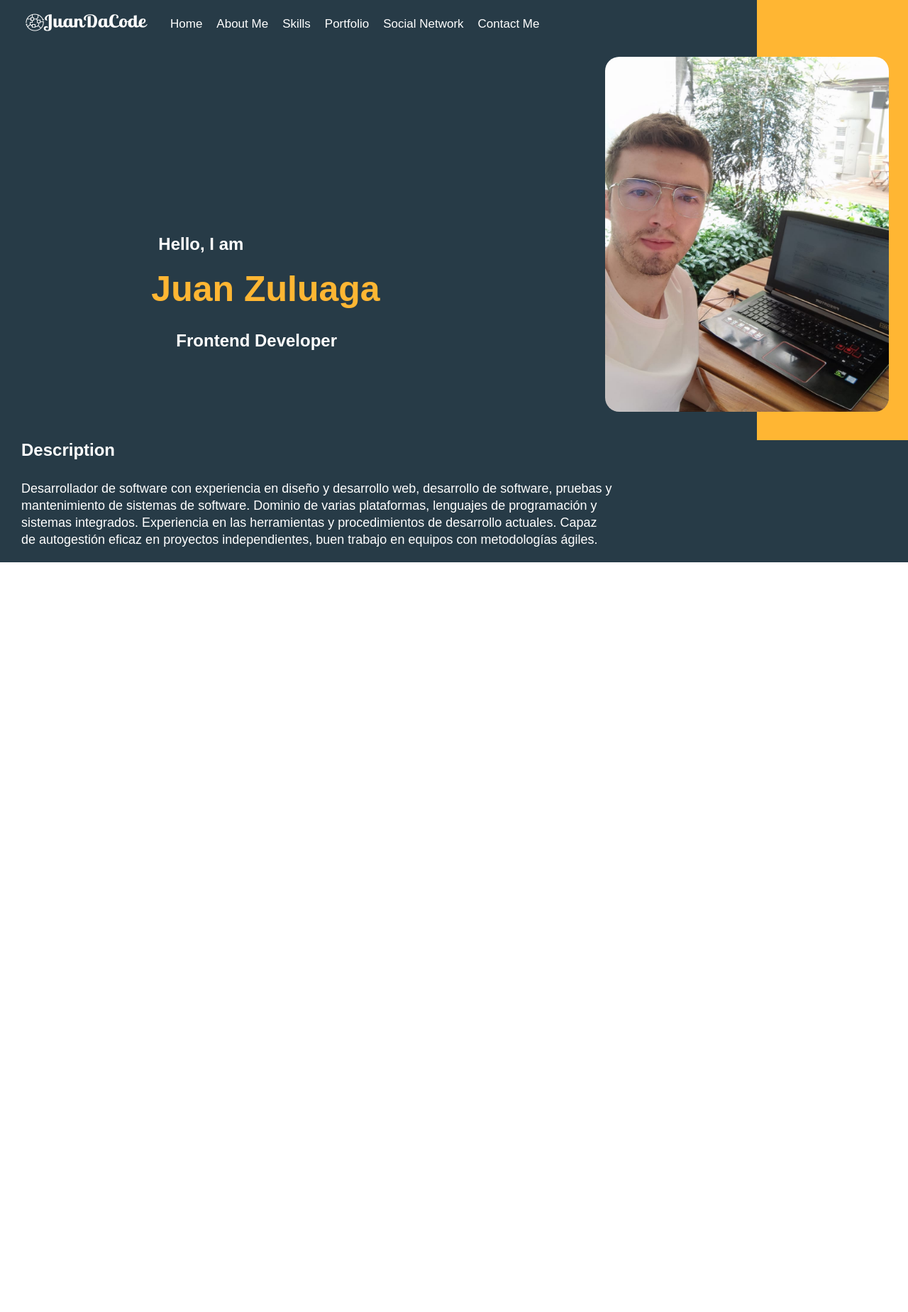
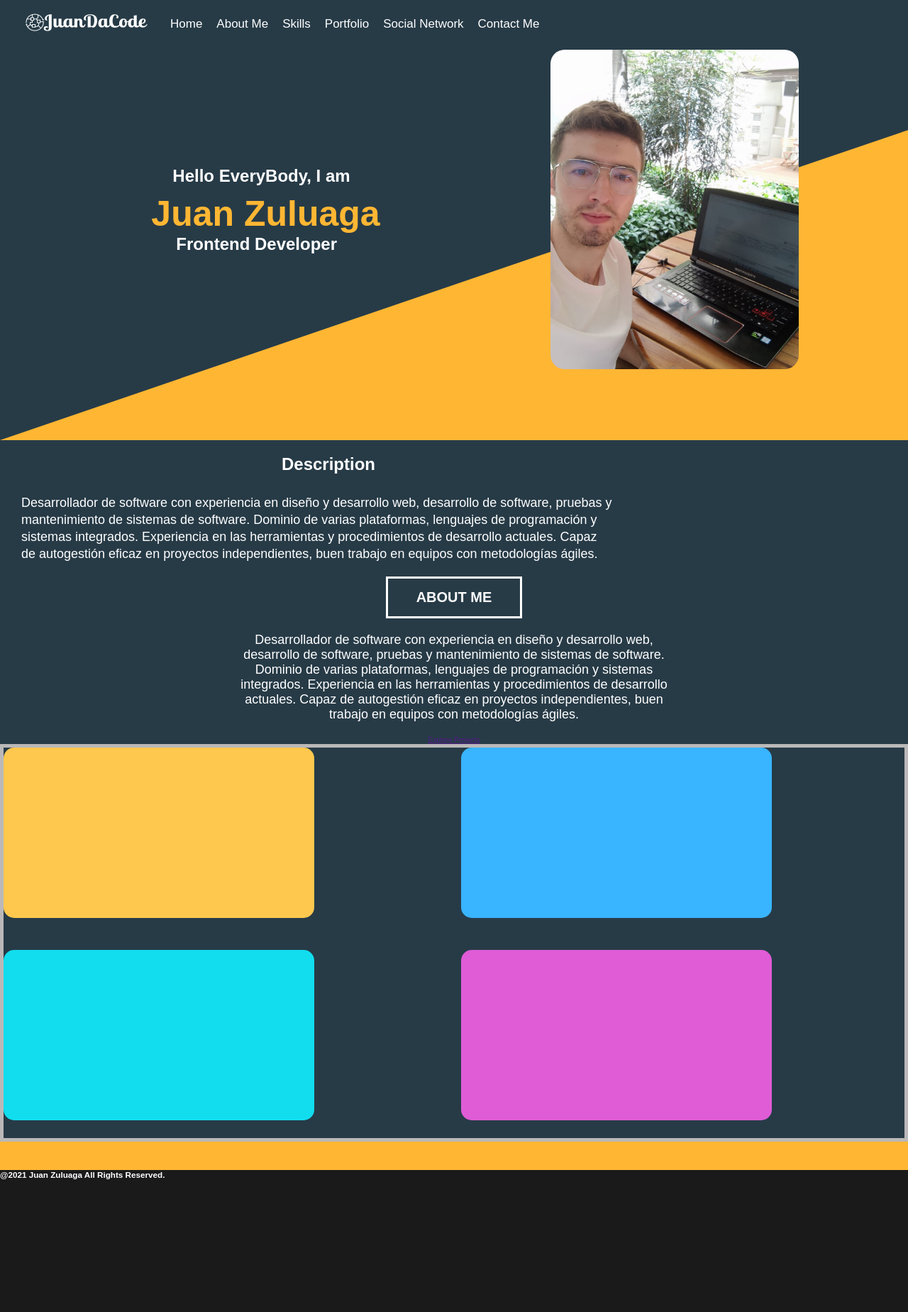
Before and after one commit to juandaCode/Portfolio, a plain HTML site: page index.html in a window 1280 px wide. Shown: the whole page at 71% size. Before the commit the page ends 800 px from the top, so only its background shows below. Drawn offline with Linux system fonts and the light colour scheme.

Commit message:
Project Structure

```diff
--- a/index.css
+++ b/index.css
@@ -13,6 +13,7 @@
 html {
     font-size: 62.5%;
     font-family: "DM Sans", sans-serif;
+    background-color: #FFB633;
 }
 .main {
     width: 100%;
@@ -21,12 +22,13 @@ html {
     display: grid;
     grid-template-rows: repeat(6, 1fr);
     grid-template-columns: repeat(6, 1fr);
+    clip-path: polygon(0 0, 100% 0, 100% 30%, 100% 65%, 100% 53%, 100% 22%, 55% 57%, 0 100%);
 }
 .header {
     background-color: var(--orange);
 }
 nav {
-    width: 83.38%;
+    width: 100%;
     height: 60px;
     background-color: var(--main-color);
 }
@@ -61,15 +63,19 @@ nav {
 }
 
 .photo {
-    width: 400px;
-    height: 500px;
+    width: 350px;
+    height: 450px;
     grid-column-start: 5;
     grid-column-end: 7;
     grid-row-start: 2;
     grid-row-end: 4;
     border-radius: 20px;
     z-index: 3;
-
+    position: absolute;
+    top: 0;
+    right: 0;
+    margin-top: 70px;
+    margin-right: 12%;
 }
 .info {
     grid-column-start: 2;
@@ -80,13 +86,12 @@ nav {
     font-size: 5.0rem;
     color: var(--orange);
     font-weight: bold;
-    margin-bottom: 30px;
-    margin-top: 20px;
+    margin-top: 10px;
 }
 .subtitle {
     font-size: 2.4rem;
     color: var(--white);
-    margin-left: 10px;
+    margin-left: 30px;
 }
 .worker {
     color: var(--white);
@@ -97,16 +102,17 @@ nav {
     width: 100%;
     height: auto;
     background-color: var(--orange);
-    grid-column-start: 6;
+    /* grid-column-start: 6;
     grid-column-end: 7;
     grid-row-start: 1;
-    grid-row-end: 6;
+    grid-row-end: 6; */
     z-index: 2;
-    padding-top: 100px;
+
 }
 .section_description {
     width: 100%;
     background-color: var(--main-color);
+    padding-top: 20px;
 }
 .description {
    width: 70%;
@@ -119,7 +125,7 @@ nav {
     font-size: 2.4rem;
     color: var(--white);
     margin-left: 30px;
-
+    text-align: center;
 }
 .describe {
     color: var(--white);
@@ -130,3 +136,104 @@ nav {
     line-height: 2.4rem;
     padding-bottom: 20px;
 }
+.about-me {
+    background-color: var(--main-color);
+    text-align: center;
+    display: flex;
+    justify-content: center;
+}
+.about-me .container {
+    width: 50%;
+}
+.presentation {
+    margin: 20px 0;
+    font-size: 1.8rem;
+    color: var(--white);
+
+}
+.main-buttons {
+    width: 30%;
+    height: auto;
+    padding: 15px 0;
+    align-items: center;
+    background-color: transparent;
+    color: var(--white);
+    border: 3px solid white;
+    font-size: 2.0rem;
+    font-weight: bold;
+}
+.services {
+    background-color: var(--main-color);
+    grid-template-columns: repeat(2, 1fr);
+    grid-template-rows: repeat(2, 1fr);
+    width: 100%;
+    height: 70vh;
+    display: grid;
+    justify-content: center;
+    border: 5px solid var(--gray);
+    gap: 20px;
+    grid-auto-flow: column;
+    align-content: center;
+    /* position: absolute;
+    top: 50%;
+    left: 50%;
+    transform: translate(-50%, -50%); */
+}
+.web-development {
+    background-color: #FEC84E;
+    width: 70%;
+    height: 30vh;
+    border-radius: 15px;
+}
+.software {
+    background-color: #1DE;
+    width: 70%;
+    height: 30vh;
+    border-radius: 15px;
+}
+.app {
+    background-color: #39B4FF;
+    width: 70%;
+    height: 30vh;
+    border-radius: 15px;
+}
+.web-ui {
+    background-color: #DF5CD6;
+    width: 70%;
+    height: 30vh;
+    border-radius: 15px;
+}
+
+
+
+
+
+
+
+
+
+
+.footer {
+    margin-top: 40px;
+    background-color: #1A1A1A;
+    width: 100%;
+    height: 25vh;
+    color: var(--white);
+}
+
+/* Tutorial Diagonal*/
+.diagonal-container {
+    background-color: papayawhip;
+    width: 100%;
+    height: 100vh;
+    margin: 0;
+    padding: 0;
+}
+.hero {
+    background-color: blue;
+    height: 75vh;
+}
+.master {
+    background-color: #FFB633;
+}
+/* Fin Tutorial*/
--- a/index.html
+++ b/index.html
@@ -24,18 +24,54 @@
         </header>
         <section class="main">
             <div class="info">
-                <h2 class="subtitle">Hello, I am</h2>
+                <h2 class="subtitle">Hello EveryBody, I am</h2>
                 <h1 class="title">Juan Zuluaga</h1>
                 <h2 class="worker">Frontend Developer</h2>
             </div>
-            <img class="photo" src="./assets/foto.jpeg" alt="developer_photo">
-            <div class="orange"></div>
+
         </section>
+        <img class="photo" src="./assets/foto.jpeg" alt="developer_photo">
         <section class="section_description">
             <div class="description">
                 <h2 class="description_subtitle">Description</h2>
-                <p class="describe">Desarrollador de software con experiencia en diseño y desarrollo web, desarrollo de software, pruebas y mantenimiento de sistemas de software. Dominio de varias plataformas, lenguajes de programación y sistemas integrados. Experiencia en las herramientas y procedimientos de desarrollo actuales. Capaz de autogestión eficaz en proyectos independientes, buen trabajo en equipos con metodologías ágiles.</p>
+                <p class="describe">Desarrollador de software con experiencia en diseño y desarrollo web, desarrollo de software, pruebas y mantenimiento de sistemas de software. Dominio de varias plataformas, lenguajes de programación y sistemas integrados. Experiencia en las herramientas y procedimientos de desarrollo actuales. Capaz de autogestión eficaz en proyectos independientes, buen trabajo en equipos con metodologías ágiles.
+                </p>
             </div>
+        </section>
+        <section class="about-me">
+            <div class="container">
+                <button class="main-buttons" type="button">ABOUT ME</button>
+                <p class="presentation">
+                    Desarrollador de software con experiencia en diseño y desarrollo web, desarrollo de software, pruebas y mantenimiento de sistemas de software. Dominio de varias plataformas, lenguajes de programación y sistemas integrados. Experiencia en las herramientas y procedimientos de desarrollo actuales. Capaz de autogestión eficaz en proyectos independientes, buen trabajo en equipos con metodologías ágiles.
+                </p>
+                <a href="" class="explore">Explore Projects</a>
+            </div>
+        </section>
+            <span class="separate"></span>
+
+            <section class="services">
+                <div class="web-development">
+
+                </div>
+                <div class="software">
+
+                </div>
+                <div class="app">
+
+                </div>
+                <div class="web-ui">
+
+                </div>
+            </section>
+
+        <section class="footer">
+            <span class="linkedin"></span>
+            <span class="github"></span>
+            <span class="instagram"></span>
+            <span class="gmail"></span>
+            <h3 class="copy-right">
+               <b>@2021 Juan Zuluaga</b> All Rights Reserved.
+            </h3>
         </section>
 
     </main>
```
Also changed, not shown: diagonal.html (added, +17 -0 lines).
